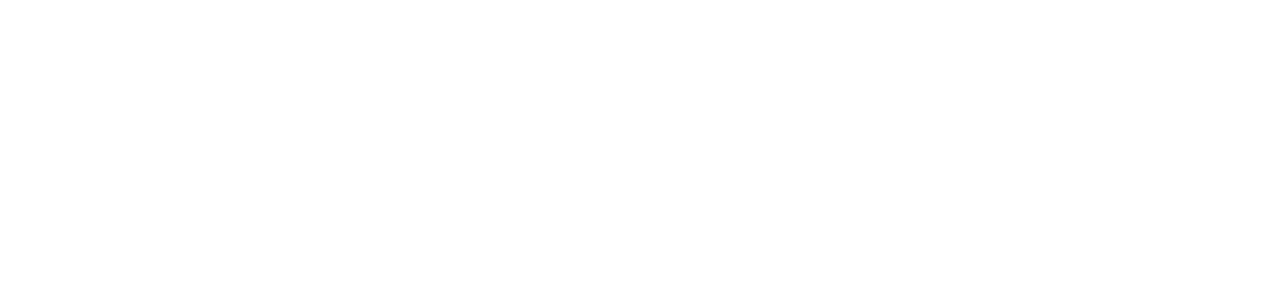
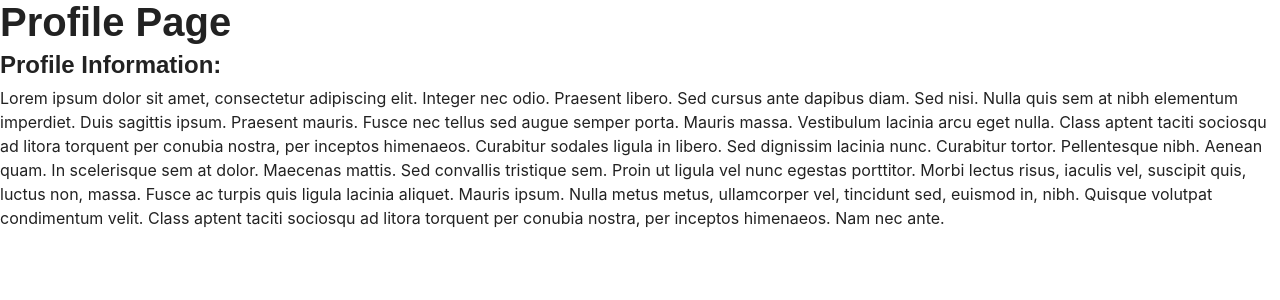
Before and after one commit to patrick-merrick/project-three, a React (Create React App) app in the folder client/: page /profile in a window 1280 px wide. Shown: the top 300 px of the page. Built offline with nearby package versions, Linux system fonts and the light colour scheme; a web font is replaced by a local one.

Commit message:
Added material ui.

```diff
--- a/client/package.json
+++ b/client/package.json
@@ -4,11 +4,13 @@
   "private": true,
   "proxy": "http://localhost:3001/",
   "dependencies": {
+    "@material-ui/core": "^4.11.0",
+    "@material-ui/icons": "^4.9.1",
+    "axios": "^0.18.0",
     "react": "^16.6.3",
     "react-dom": "^16.6.3",
-    "react-scripts": "^2.1.1",
     "react-router-dom": "^4.3.1",
-    "axios": "^0.18.0"
+    "react-scripts": "^2.1.1"
   },
   "scripts": {
     "start": "react-scripts start",
--- a/client/src/App.js
+++ b/client/src/App.js
@@ -1,15 +1,15 @@
 import React from "react";
 import { BrowserRouter as Router, Route } from "react-router-dom";
-// import Dashboard from "./components/Dashboard/Dashboard";
-import Landing from "./pages/Landing";
-// import Books from "./pages/Books";
-// import Splash from "/componets/Splash"
+import Dashboard from "./components/Dashboard/Dashboard";
+// import Landing from "./pages/Landing";
+import Profile from "./pages/Profile";
 
 function App() {
   return (
     <Router>
       <div>
-        <Route exact path="/" component={Landing} />
+        <Route exact path="/" component={Dashboard} />
+        <Route exact path="/profile" component={Profile} />
       </div>
     </Router>
   );
--- a/client/src/components/Nav/index.js
+++ b/client/src/components/Nav/index.js
@@ -3,7 +3,7 @@ import React from "react";
 function Nav() {
   return (
     <nav className="navbar navbar-expand-lg navbar-dark bg-primary">
-      <a className="navbar-brand" href="/">
+      <a className="navbar-brand" href="/profile">
         DevConnect Website
       </a>
     </nav>
--- a/client/src/pages/Profile.js
+++ b/client/src/pages/Profile.js
@@ -1,11 +1,31 @@
 import React from "react";
-import { BrowserRouter as Router, Route } from "react-router-dom";
-import Landing from "./Landing";
+import { BrowserRouter as Router } from "react-router-dom";
 
-function App() {
+function Profile() {
   return (
     <Router>
-      <div></div>
+      <div>
+        <h1>Profile Page</h1>
+        <h4>Profile Information:</h4>
+        <p>
+          Lorem ipsum dolor sit amet, consectetur adipiscing elit. Integer nec
+          odio. Praesent libero. Sed cursus ante dapibus diam. Sed nisi. Nulla
+          quis sem at nibh elementum imperdiet. Duis sagittis ipsum. Praesent
+          mauris. Fusce nec tellus sed augue semper porta. Mauris massa.
+          Vestibulum lacinia arcu eget nulla. Class aptent taciti sociosqu ad
+          litora torquent per conubia nostra, per inceptos himenaeos. Curabitur
+          sodales ligula in libero. Sed dignissim lacinia nunc. Curabitur
+          tortor. Pellentesque nibh. Aenean quam. In scelerisque sem at dolor.
+          Maecenas mattis. Sed convallis tristique sem. Proin ut ligula vel nunc
+          egestas porttitor. Morbi lectus risus, iaculis vel, suscipit quis,
+          luctus non, massa. Fusce ac turpis quis ligula lacinia aliquet. Mauris
+          ipsum. Nulla metus metus, ullamcorper vel, tincidunt sed, euismod in,
+          nibh. Quisque volutpat condimentum velit. Class aptent taciti sociosqu
+          ad litora torquent per conubia nostra, per inceptos himenaeos. Nam nec
+          ante.
+        </p>
+      </div>
     </Router>
   );
 }
+export default Profile;
--- a/package.json
+++ b/package.json
@@ -20,8 +20,6 @@
     "nodemon": "^1.18.7"
   },
   "dependencies": {
-    "@material-ui/core": "^4.11.0",
-    "@material-ui/icons": "^4.9.1",
     "axios": "^0.18.0",
     "express": "^4.16.3",
     "if-env": "^1.0.4"
```
Also changed, not shown: 1 other file (tests, documents, lock files or other folders).
